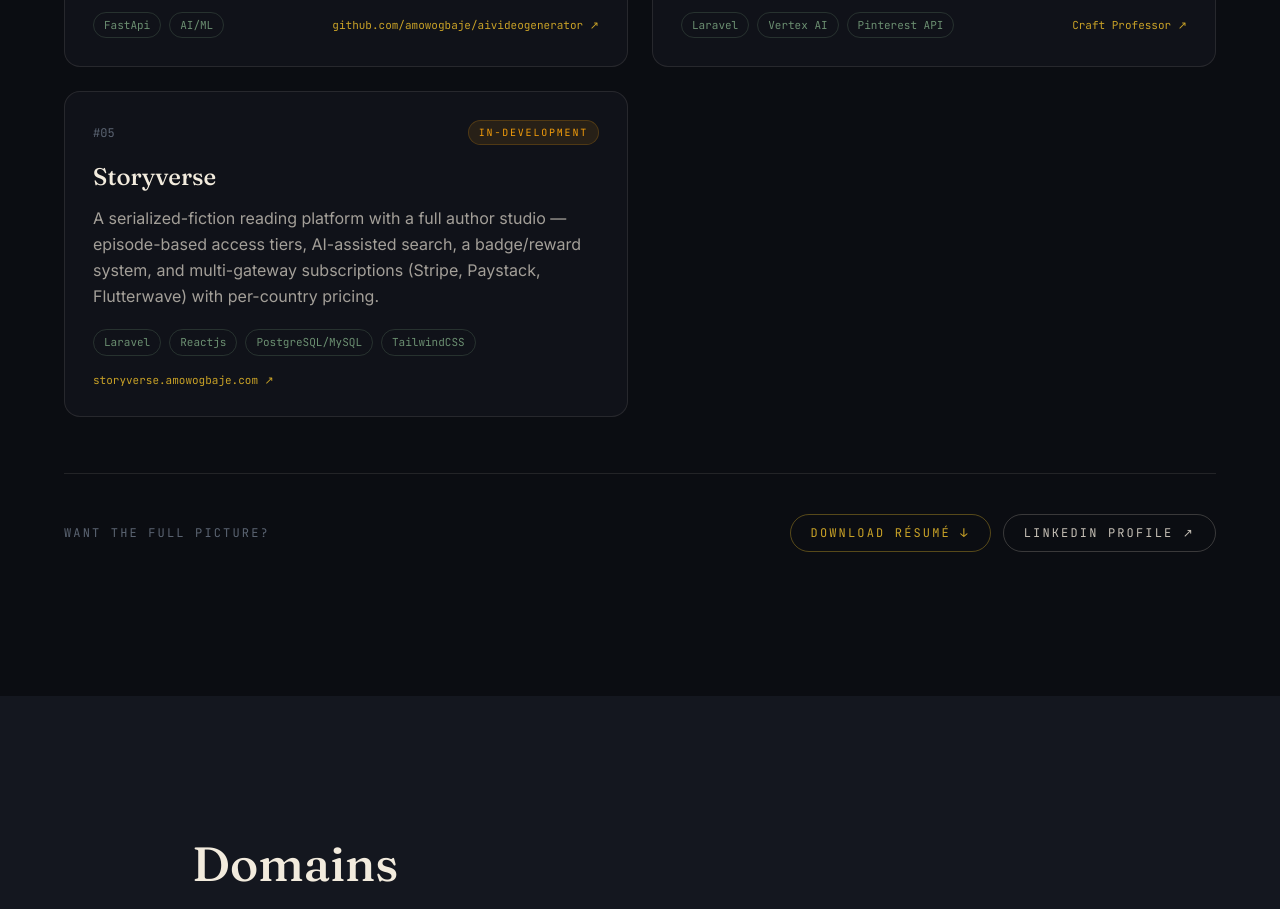
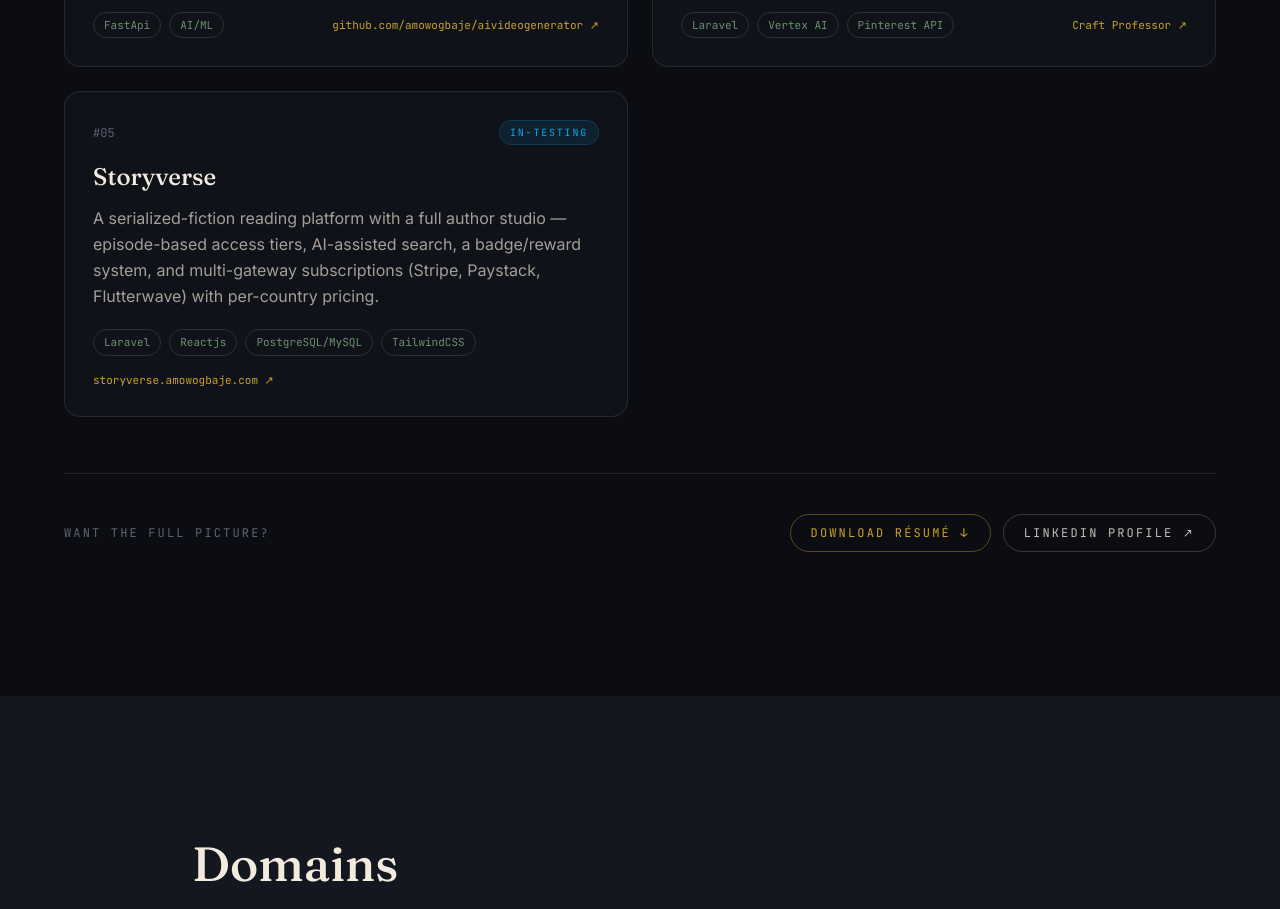
Before and after one commit to amowogbaje/personal-website, a React (Vite) app: page / in a window 1280 px wide. Shown: the part 1540-2449 px from the top of the page. Built offline with nearby package versions, Linux system fonts and the light colour scheme.

Commit message:
status changed

```diff
--- a/src/components/Work.jsx
+++ b/src/components/Work.jsx
@@ -40,8 +40,8 @@ const projects = [
     "pr": "#04"
   },
   {
-    "status": "in-development",
-    "statusColor": "bg-amber-500/10 text-amber-500 border-amber-500/20",
+   "status": "in-testing",
+    "statusColor": "bg-sky-500/10 text-sky-500 border-sky-500/20",
     "title": "Storyverse",
     "href": "https://storyverse.amowogbaje.com",
     "linkLabel": "storyverse.amowogbaje.com",
```
